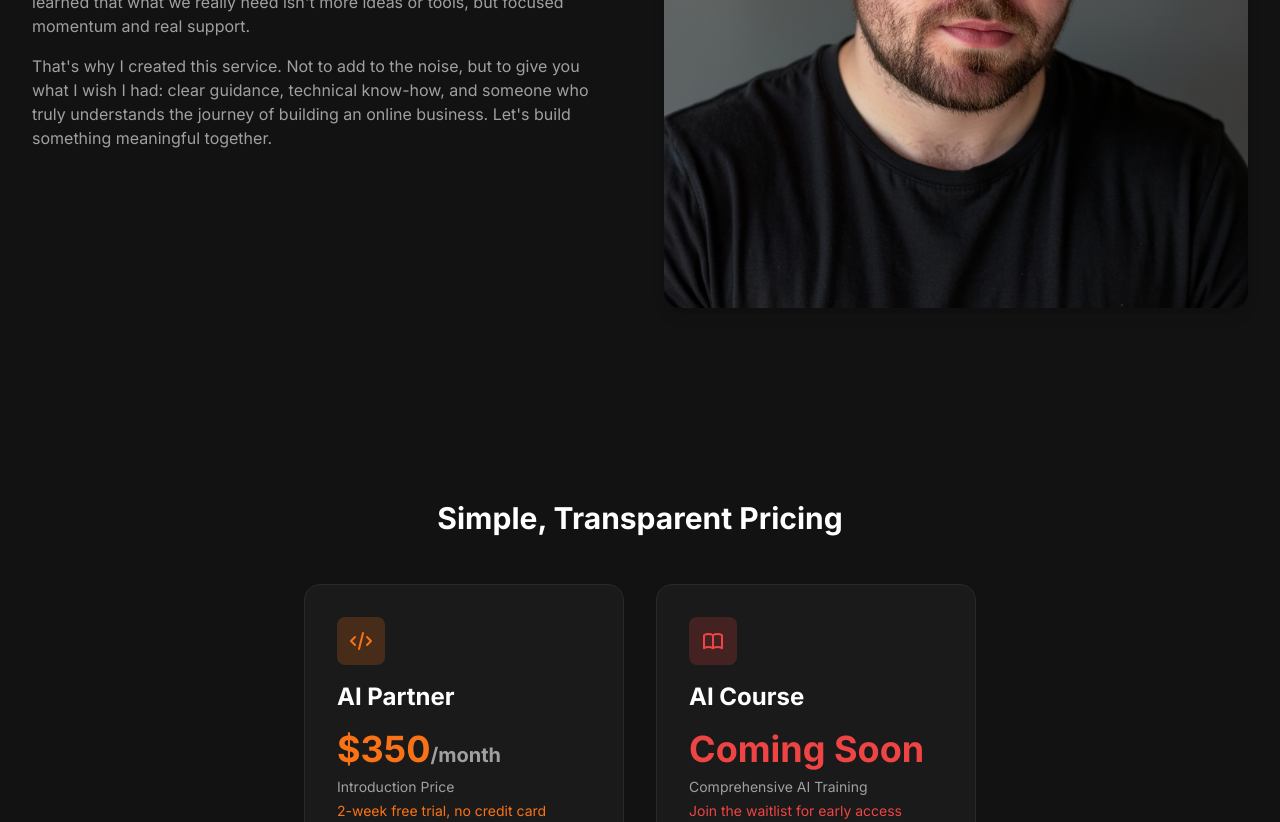
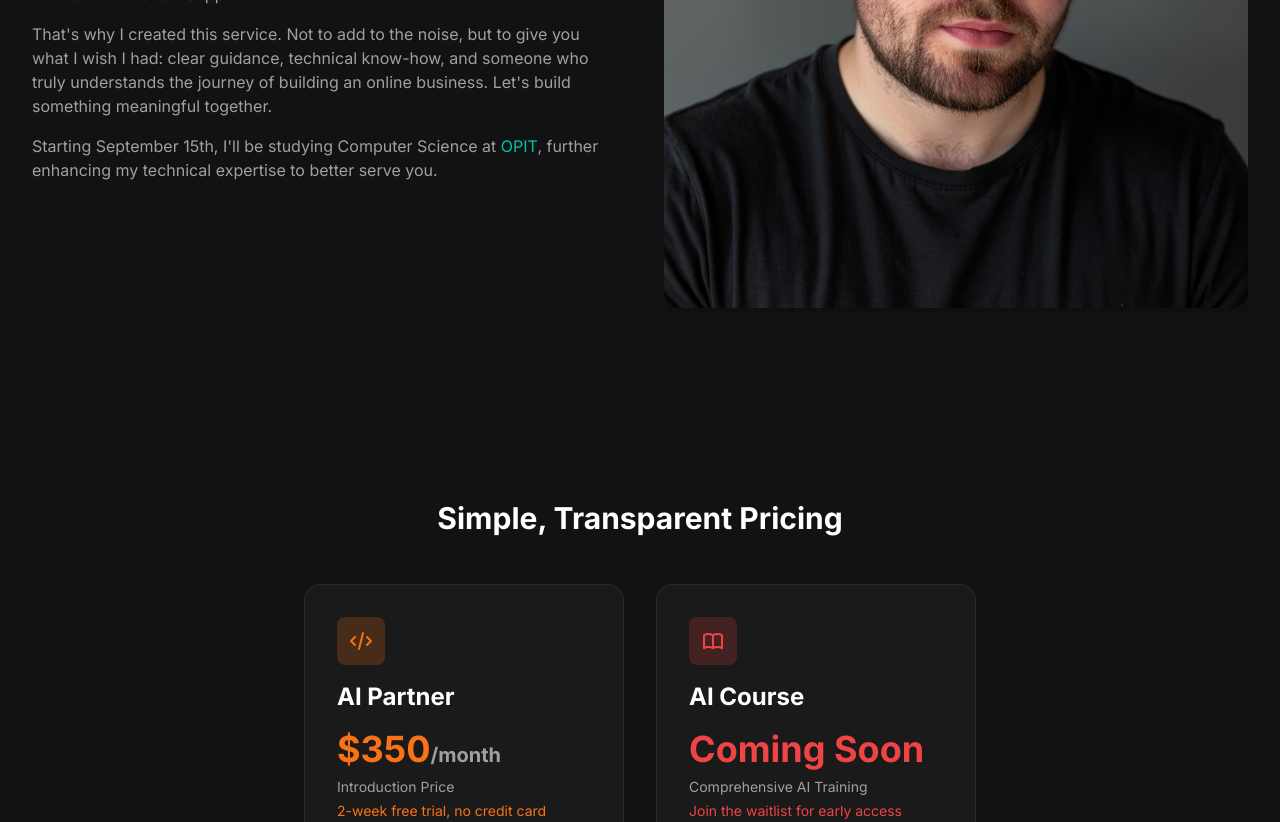
Before and after one commit to JohannesBorge/borge, a Next.js app: page / in a window 1280 px wide. Shown: the part 2300-3122 px from the top of the page. Built offline with nearby package versions, Linux system fonts and the light colour scheme.

Commit message:
Update About section to include OPIT studies

```diff
--- a/app/page.tsx
+++ b/app/page.tsx
@@ -170,8 +170,11 @@ export default function Home() {
               <p className="text-text-secondary mb-4">
                 I've been where you are—transitioning to online business, juggling ideas, and trying to make things work. Through my journey as a solo founder, I've learned that what we really need isn't more ideas or tools, but focused momentum and real support.
               </p>
+              <p className="text-text-secondary mb-4">
+                That's why I created this service. Not to add to the noise, but to give you what I wish I had: clear guidance, technical know-how, and someone who truly understands the journey of building an online business. Let's build something meaningful together.
+              </p>
               <p className="text-text-secondary">
-                That's why I created this service. Not to add to the noise, but to give you what I wish I had: clear guidance, technical know-how, and someone who truly understands the journey of building an online business. Let's build something meaningful together.
+                Starting September 15th, I'll be studying Computer Science at <a href="https://www.opit.com/courses/computer-science-bachelor/" target="_blank" rel="noopener noreferrer" className="text-teal-500 hover:text-teal-400 transition-colors duration-300">OPIT</a>, further enhancing my technical expertise to better serve you.
               </p>
             </div>
             <div className="relative aspect-square animate-fade-in-left">
```
